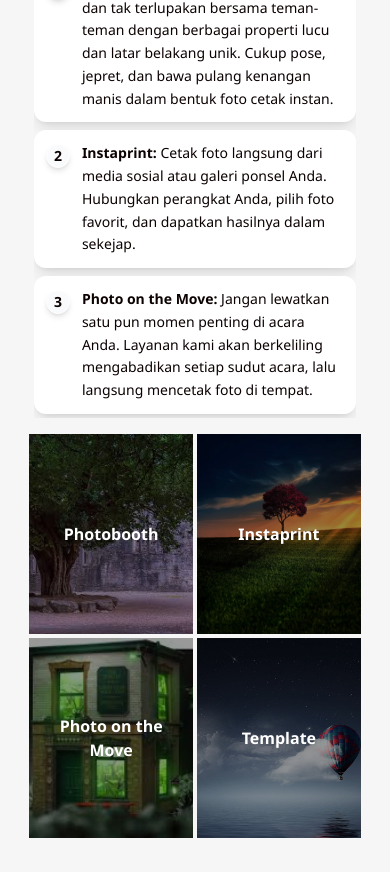
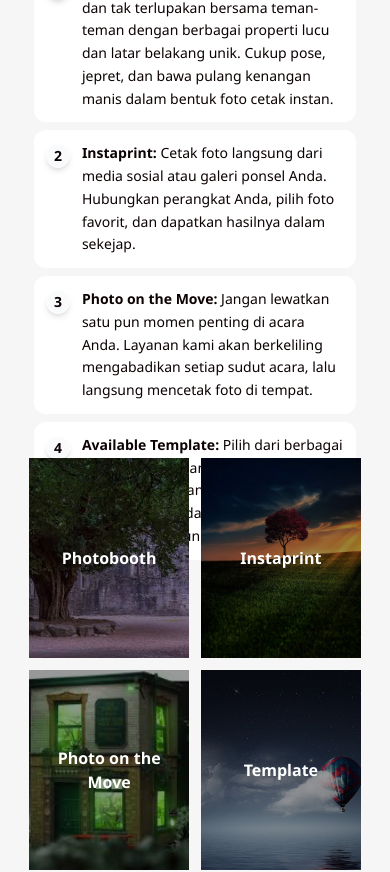
Before and after one commit to tpid-magang-alwan/slide-moment, a React (Vite) app: page / in a window 390 px wide. Shown: the part 960-1832 px from the top of the page. Built offline with nearby package versions, Linux system fonts and the light colour scheme.

Commit message:
penyesuaian ukuran saat tampilan android

```diff
--- a/src/components/Home_Container_2.jsx
+++ b/src/components/Home_Container_2.jsx
@@ -22,7 +22,7 @@ export default function Home_Container_2() {
     },
     {
       id: 4,
-      title: "Template",
+      title: "Available Template",
       desc: "Pilih dari berbagai desain bingkai dan tata letak eksklusif untuk mempercantik foto Anda. Buat cetakan foto Anda semakin berkesan dengan desain unik.",
     },
   ];
@@ -31,7 +31,7 @@ export default function Home_Container_2() {
     { thumb: "/img-7.jpeg", full: "/photobooth", alt: "", title: "Photobooth" },
     { thumb: "/img-13.jpg", full: "/instaprint", alt: "", title: "Instaprint" },
     { thumb: "/img-15.jpeg", full: "/photo-move", alt: "", title: "Photo on the Move" },
-    { thumb: "/img-16.jpg", full: "/instaprint#Template", alt: "", title: "Template" }, // 🔗 ubah link Template
+    { thumb: "/img-16.jpg", full: "/instaprint#Template", alt: "", title: "Template" },
   ];
 
   // Fungsi untuk navigasi ke Instaprint + scroll ke id Template
@@ -43,7 +43,7 @@ export default function Home_Container_2() {
       if (section) {
         section.scrollIntoView({ behavior: "smooth" });
       }
-    }, 300); // waktu tunggu agar halaman sempat dimuat
+    }, 300);
   };
 
   return (
@@ -53,7 +53,7 @@ export default function Home_Container_2() {
     >
       {/* Bagian Produk */}
       <div className="w-full md:w-1/2 p-4 flex justify-center">
-        <div className="w-[90%] md:w-4/5 max-h-[500px] md:h-[85%] flex flex-col overflow-y-auto">
+        <div className="w-[90%] md:w-4/5 max-h-[500px] md:h-[85%] flex flex-col">
           <h3 className="text-xl sm:text-xl md:text-2xl font-semibold mb-4 md:mb-6 text-center md:text-left">
             Our Product
           </h3>
@@ -62,7 +62,7 @@ export default function Home_Container_2() {
             {products.map(({ id, title, desc }) => (
               <div
                 key={id}
-                className="bg-white rounded-xl shadow-lg p-3 sm:p-3 max-w-2xl mx-auto flex items-start space-x-3"
+                className="bg-white rounded-xl p-3 sm:p-3 max-w-2xl mx-auto flex items-start space-x-3"
               >
                 <div className="flex items-center justify-center h-6 w-6 rounded-full border border-white shadow-md text-sm font-semibold text-[#0C0202] bg-gray-50 flex-shrink-0 mt-0.5">
                   {id}
@@ -77,11 +77,10 @@ export default function Home_Container_2() {
       </div>
 
       {/* Bagian Galeri */}
-      <div className="md:w-1/2 justify-center items-center">
-        <div className="grid grid-cols-2 gap-1 w-[85%] mx-auto">
+      <div className="md:w-1/2 justify-center items-center mt-6 md:mt-0"> {/* 🟢 Tambah jarak di mobile */}
+        <div className="grid grid-cols-2 gap-3 sm:gap-2 w-[85%] mx-auto"> {/* 🟢 Tambah gap agar antar box lebih lega */}
           {gallery.map(({ thumb, full, alt, title }, i) =>
             title === "Template" ? (
-              // 🔗 Khusus Template → gunakan tombol custom agar scroll ke id di Instaprint
               <button
                 key={i}
                 onClick={handleTemplateClick}
@@ -100,7 +99,11 @@ export default function Home_Container_2() {
                 </div>
               </button>
             ) : (
-              <Link key={i} to={full} className="relative group overflow-hidden h-50">
+              <Link
+                key={i}
+                to={full}
+                className="relative group overflow-hidden h-50"
+              >
                 <img
                   src={thumb}
                   alt={alt}
```
